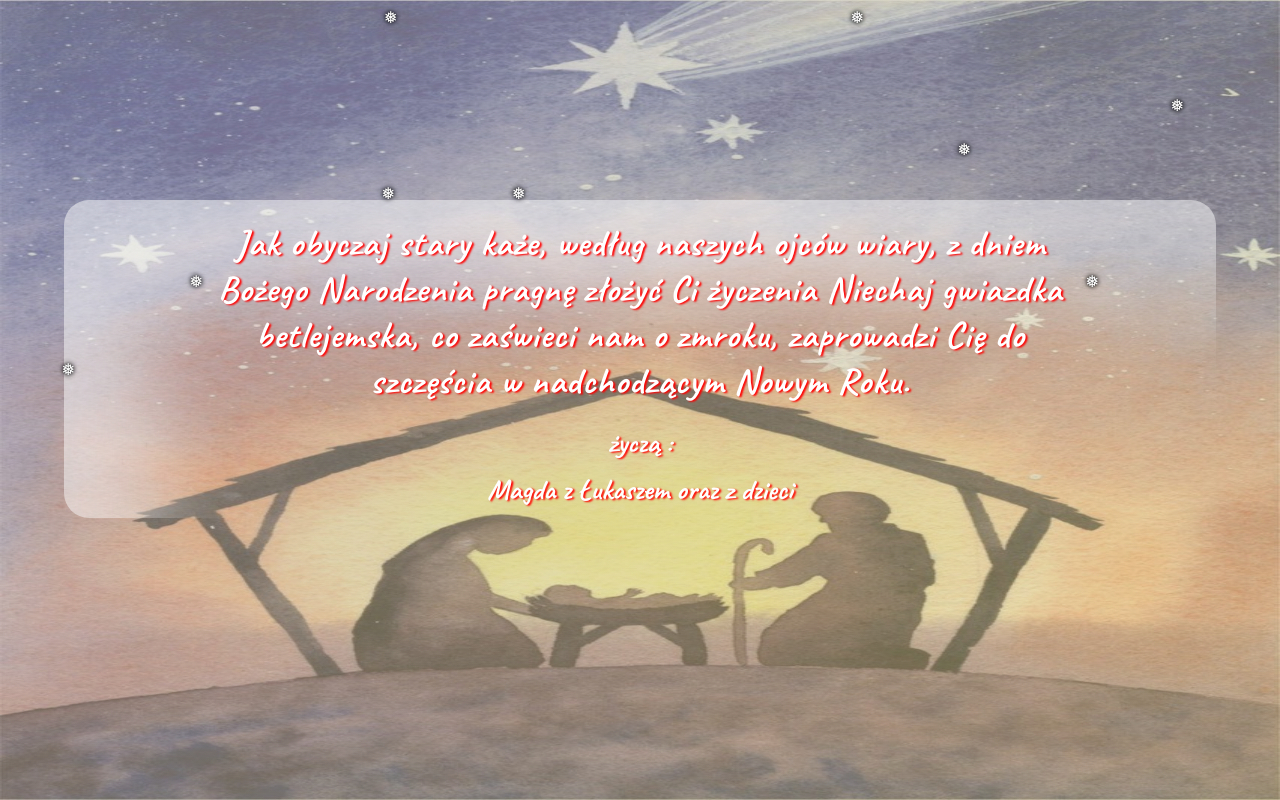
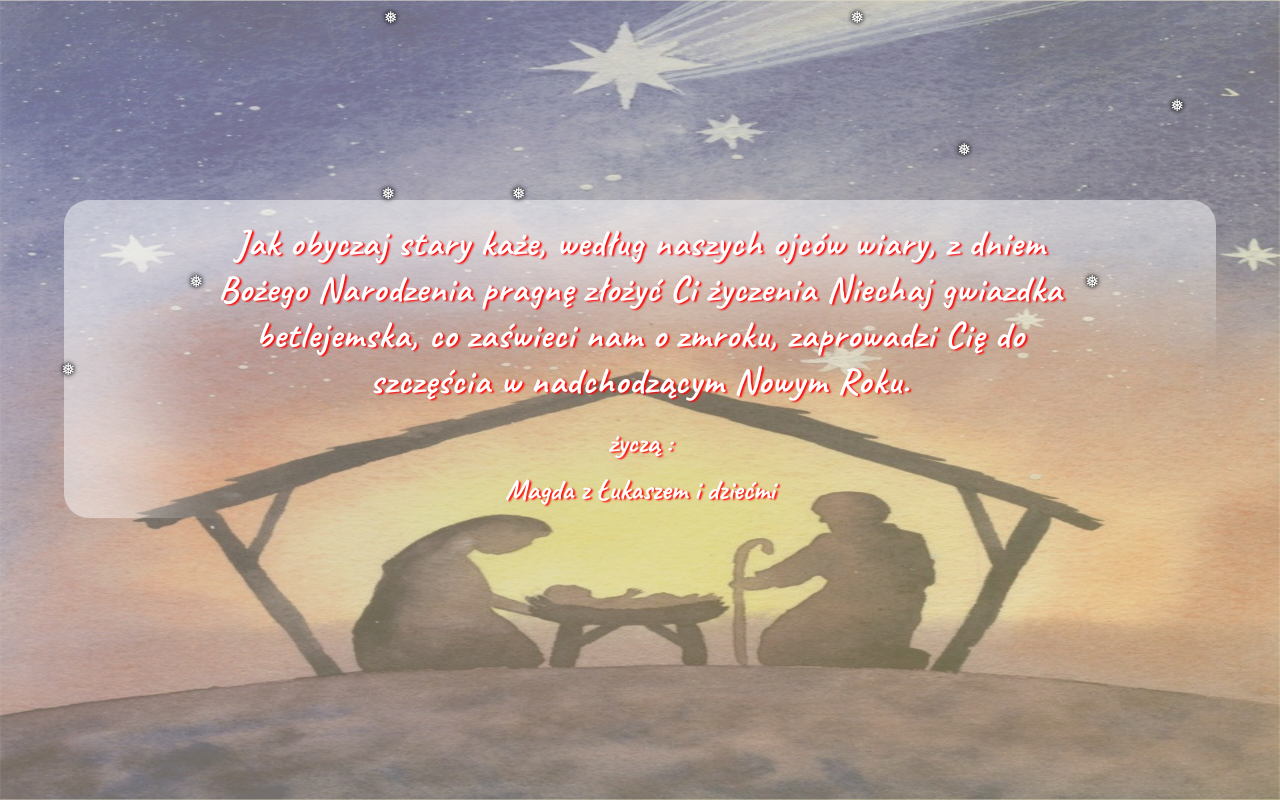
Before and after one commit to Rokazka/Wesolych, a plain HTML site: page index.html in a window 1280 px wide. Drawn offline with Linux system fonts and the light colour scheme.

Commit message:
Update index.html

```diff
--- a/index.html
+++ b/index.html
@@ -191,7 +191,7 @@
                 </div>
                 <div class="podpis">
                     <h4>życzą :</h4>
-                    <h4 class="pp">Magda z Łukaszem oraz z dzieci
+                    <h4 class="pp">Magda z Łukaszem  i dziećmi
                         </s>
                 </div>
             </div>
```
